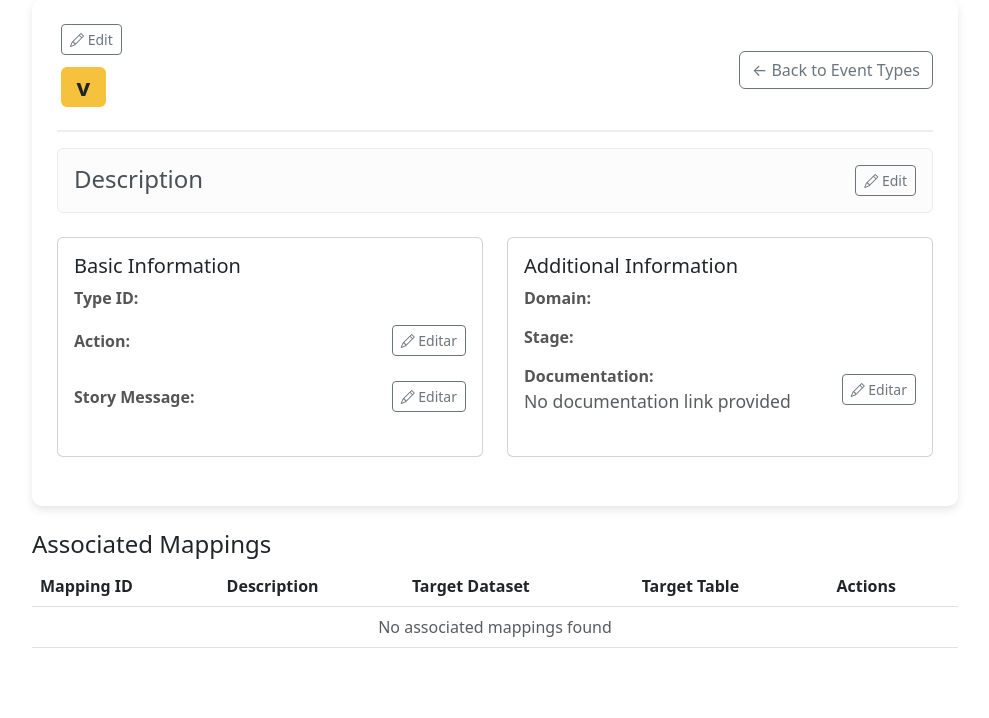
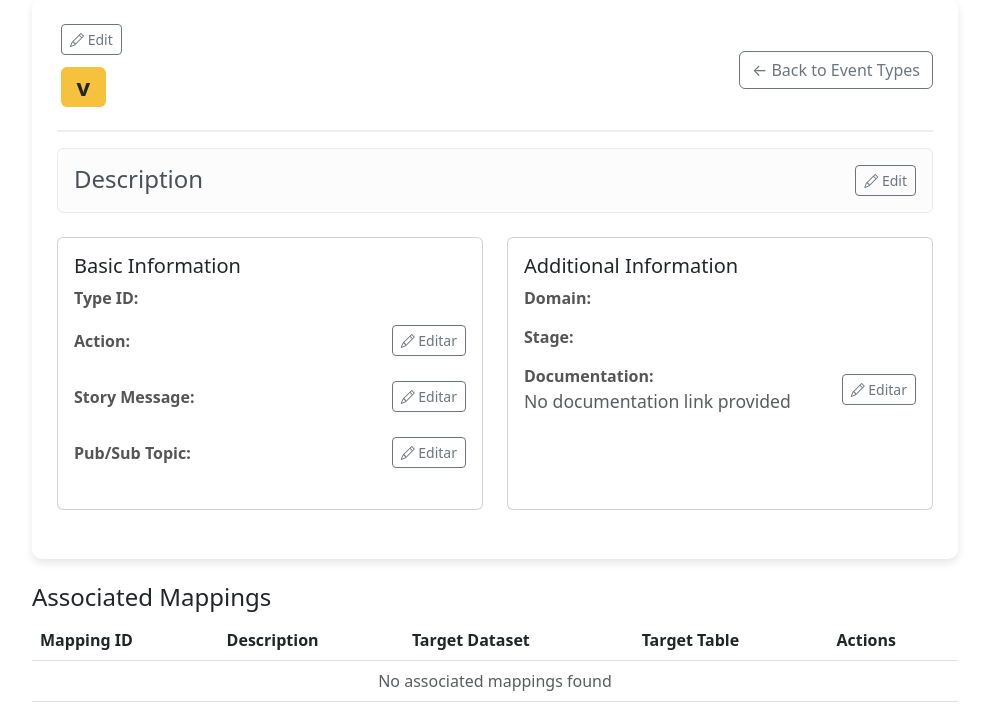
Before and after one commit to dinoise/Event-Insights-Console, a Flask app: template app/templates/event_type_detail.html in a window 1280 px wide. Shown: the part 21-739 px from the top of the page, without its empty margins (145-1134 px from the left). Run offline with Flask 3, Linux system fonts and the light colour scheme; the template is opened without the code that fills it, so the values that code supplies are empty; parts of the project's set-up code (start-up, migrations or seed data) failed here and were passed over.

Commit message:
fiel to edit the pub sub topic

```diff
--- a/app/static/js/event_type_detail.js
+++ b/app/static/js/event_type_detail.js
@@ -85,6 +85,7 @@ document.addEventListener('DOMContentLoaded', function() {
             'field_description': 'event_type_description',
             'field_action': 'event_type_action',
             'field_story_message': 'event_type_story_message',
+            'field_pubsub': 'event_type_pubsub_topic_name',
             'field_documentation': 'event_documentation_link'
         };
 
--- a/app/templates/event_type_detail.html
+++ b/app/templates/event_type_detail.html
@@ -86,8 +86,9 @@
                                         <div class="d-flex justify-content-between align-items-center">
                                             <div>
                                                 <div class="detail-label">Action:</div>
-                                                <div class="detail-value editable-content">{{
-                                                    event_type.event_type_action }}</div>
+                                                <div class="detail-value editable-content">
+                                                    {{ event_type.event_type_action }}
+                                                </div>
                                             </div>
                                             <button class="btn btn-sm btn-outline-secondary begin-edit">
                                                 <i class="bi bi-pencil"></i> Editar
@@ -107,8 +108,31 @@
                                         <div class="d-flex justify-content-between align-items-center">
                                             <div>
                                                 <div class="detail-label">Story Message:</div>
-                                                <div class="detail-value editable-content">{{
-                                                    event_type.event_type_story_message }}</div>
+                                                <div class="detail-value editable-content">
+                                                    {{ event_type.event_type_story_message }}
+                                                </div>
+                                            </div>
+                                            <button class="btn btn-sm btn-outline-secondary begin-edit">
+                                                <i class="bi bi-pencil"></i> Editar
+                                            </button>
+                                        </div>
+                                        <div class="editable-controls mt-2 d-none">
+                                            <button class="btn btn-sm btn-success confirm-edit me-1">
+                                                <i class="bi bi-check"></i> Confirm
+                                            </button>
+                                            <button class="btn btn-sm btn-outline-danger cancel-edit">
+                                                <i class="bi bi-x"></i> Cancel
+                                            </button>
+                                        </div>
+                                    </div>
+
+                                    <div class="detail-item editable-container" data-field="field_pubsub">
+                                        <div class="d-flex justify-content-between align-items-center">
+                                            <div>
+                                                <div class="detail-label">Pub/Sub Topic:</div>
+                                                <div class="detail-value editable-content">
+                                                    {{ event_type.event_type_pubsub_topic_name }}
+                                                </div>
                                             </div>
                                             <button class="btn btn-sm btn-outline-secondary begin-edit">
                                                 <i class="bi bi-pencil"></i> Editar
```
